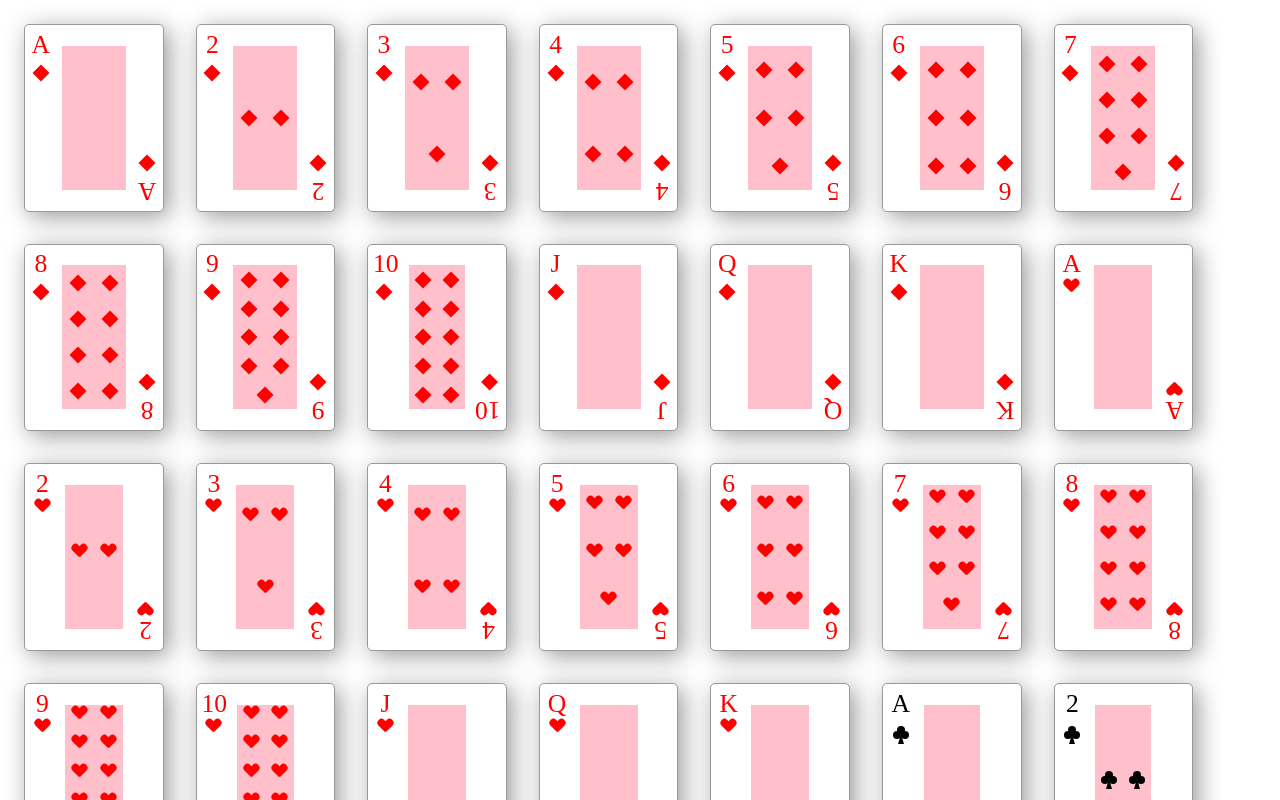
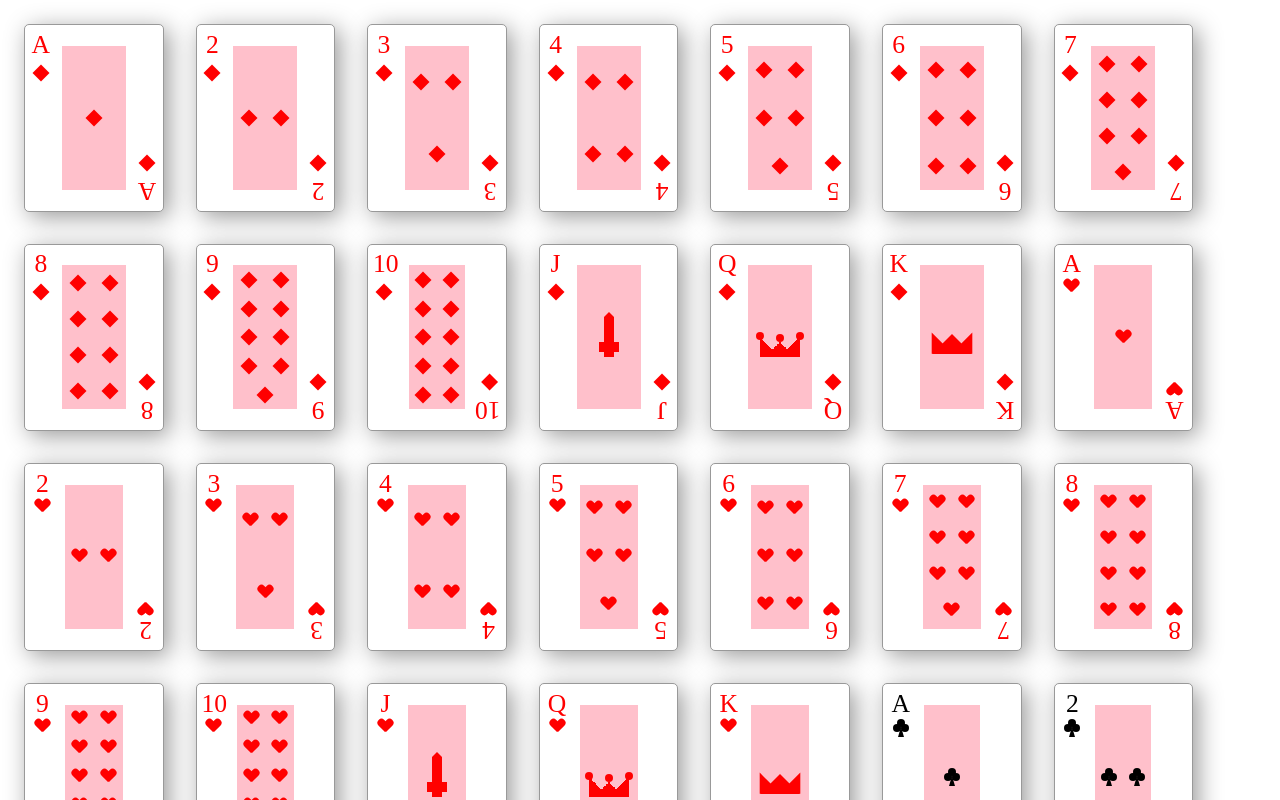
Before and after one commit to anamartins/css-playing-cards, a Vue app: page / in a window 1280 px wide. Shown: the top 800 px of the page. Built offline with nearby package versions, Linux system fonts and the light colour scheme.

Commit message:
Letter Cards Content (#4)
* k & a content

* q & j images

```diff
--- a/package.json
+++ b/package.json
@@ -6,13 +6,15 @@
   "scripts": {
     "dev": "vite",
     "build": "vue-tsc -b && vite build",
-    "preview": "vite preview"
+    "preview": "vite preview prettier --write src/",
+    "format": ""
   },
   "dependencies": {
     "vue": "^3.5.10"
   },
   "devDependencies": {
     "@vitejs/plugin-vue": "^5.1.4",
+    "prettier": "3.5.3",
     "typescript": "^5.5.3",
     "vite": "^5.4.8",
     "vue-tsc": "^2.1.6"
--- a/src/components/Card.vue
+++ b/src/components/Card.vue
@@ -1,6 +1,7 @@
 <script setup lang="ts">
 import Suit from "./Suit.vue";
 import Rank from "./Rank.vue";
+import LetterContent from "./LetterContent.vue";
 
 defineProps<{ suit: string; rank: string; color: string }>();
 </script>
@@ -15,6 +16,12 @@ defineProps<{ suit: string; rank: string; color: string }>();
     <div class="middle">
       <div class="content" v-if="Number.isInteger(parseInt(rank))">
         <Suit v-for="i in parseInt(rank)" :suit="suit" :class="rank" />
+      </div>
+      <div class="content" v-else-if="rank === 'A'">
+        <Suit :suit="suit" :class="rank" />
+      </div>
+      <div class="content" v-else>
+        <LetterContent :color="color" :letter="rank.toLowerCase()" />
       </div>
     </div>
     <div class="corner bottom-right">
--- /dev/null
+++ b/src/components/LetterContent.vue
@@ -0,0 +1,98 @@
+<script setup lang="ts">
+defineProps<{ color: string; letter: string }>();
+</script>
+<template>
+  <div :class="(color, letter)"></div>
+</template>
+<style scoped>
+.k {
+  position: relative;
+  width: 0;
+  height: 0;
+  top: 7px;
+  border-left: 20px solid transparent;
+  border-right: 20px solid transparent;
+  border-bottom: 20px solid v-bind(color);
+}
+
+.k:after,
+.k:before {
+  position: absolute;
+  content: "";
+  top: 7px;
+  left: 0;
+  width: 0;
+  height: 0;
+  border-left: 15px solid transparent;
+  border-right: 15px solid transparent;
+  border-bottom: 15px solid v-bind(color);
+  transform: rotate(135deg);
+}
+
+.k:before {
+  left: -30px;
+  transform: rotate(-135deg);
+}
+
+.q {
+  position: relative;
+  width: 30px;
+  height: 40px;
+  background:
+    conic-gradient(from -45deg at bottom, transparent 90deg, v-bind(color) 0)15px;
+}
+
+.q:before {
+  position: absolute;
+  content: "";
+  top: 0;
+  left: -5px;
+  width: 40px;
+  height: 40px;
+  background:
+    conic-gradient(from -45deg at bottom, transparent 90deg, v-bind(color) 0);
+}
+
+.q:after {
+  position: absolute;
+  content: "";
+  top: 17px;
+  left: 11px;
+  width: 8px;
+  height: 8px;
+  background-color: v-bind(color);
+  border-radius: 100%;
+  box-shadow: -20px -2px v-bind(color), 20px -2px v-bind(color);
+}
+
+.j {
+  position: relative;
+  width: 10px;
+  height: 40px;
+  background-color: v-bind(color);
+}
+
+.j:before {
+  position: absolute;
+  content: "";
+  top: -10px;
+  left: 0px;
+  width: 0;
+  height: 0;
+  border-left: 5px solid transparent;
+  border-right: 5px solid transparent;
+  border-top: 5px solid transparent;
+  border-bottom: 5px solid v-bind(color);
+}
+
+.j:after {
+  position: absolute;
+  content: "";
+  top: 25px;
+  left: -5px;
+  width: 20px;
+  height: 10px;
+  background-color: v-bind(color);
+
+}
+</style>
--- a/src/components/Suit.vue
+++ b/src/components/Suit.vue
@@ -20,7 +20,7 @@ defineProps<{ suit: string }>();
   position: relative;
   padding: 5px;
   width: 15px;
-  height: 15px;
+  height: 5px;
 }
 
 .hearts:before,
@@ -47,7 +47,7 @@ defineProps<{ suit: string }>();
 .clubs {
   background: black;
   position: relative;
-  margin: 7px 9px 10px;
+  margin: 0px 9px 10px;
   width: 8px;
   height: 8px;
   border-radius: 50%;
@@ -69,18 +69,18 @@ defineProps<{ suit: string }>();
 
 .spades {
   position: relative;
-  margin: 5px 7px 5px 10px;
+  margin: 10px 11px 10px 7px;
   width: 5px;
   height: 9px;
   transform: rotate(180deg);
-  box-shadow: 2px -7px 0 -1px black;
+  box-shadow: -2px -7px 0px -1px black;
 }
 
 .spades:before,
 .spades:after {
   position: absolute;
   content: "";
-  left: 4px;
+  left: 0;
   top: 0;
   width: 9px;
   height: 13px;
@@ -91,7 +91,7 @@ defineProps<{ suit: string }>();
 }
 
 .spades:after {
-  left: -5px;
+  left: -8px;
   transform: rotate(45deg);
   background: black;
   transform-origin: 100% 100%;
```
Also changed, not shown: 2 other files (tests, documents, lock files or other folders).
